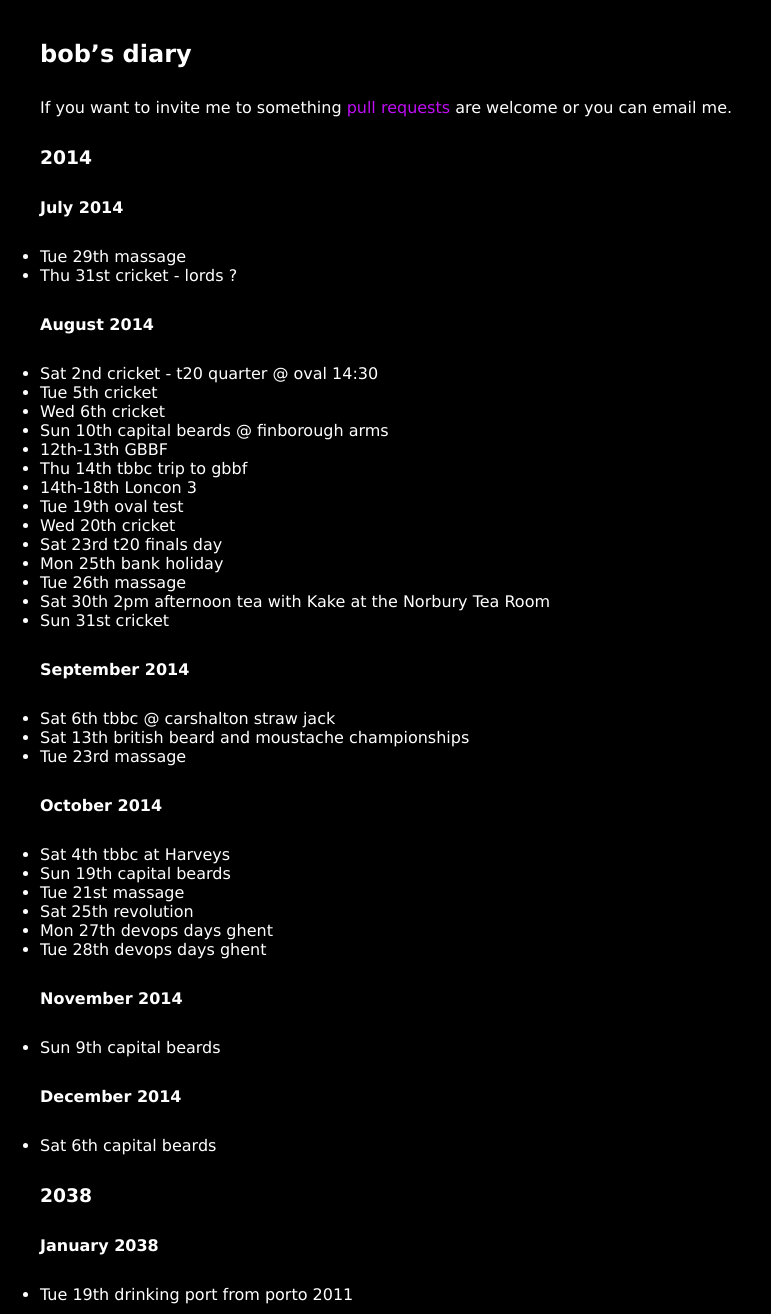
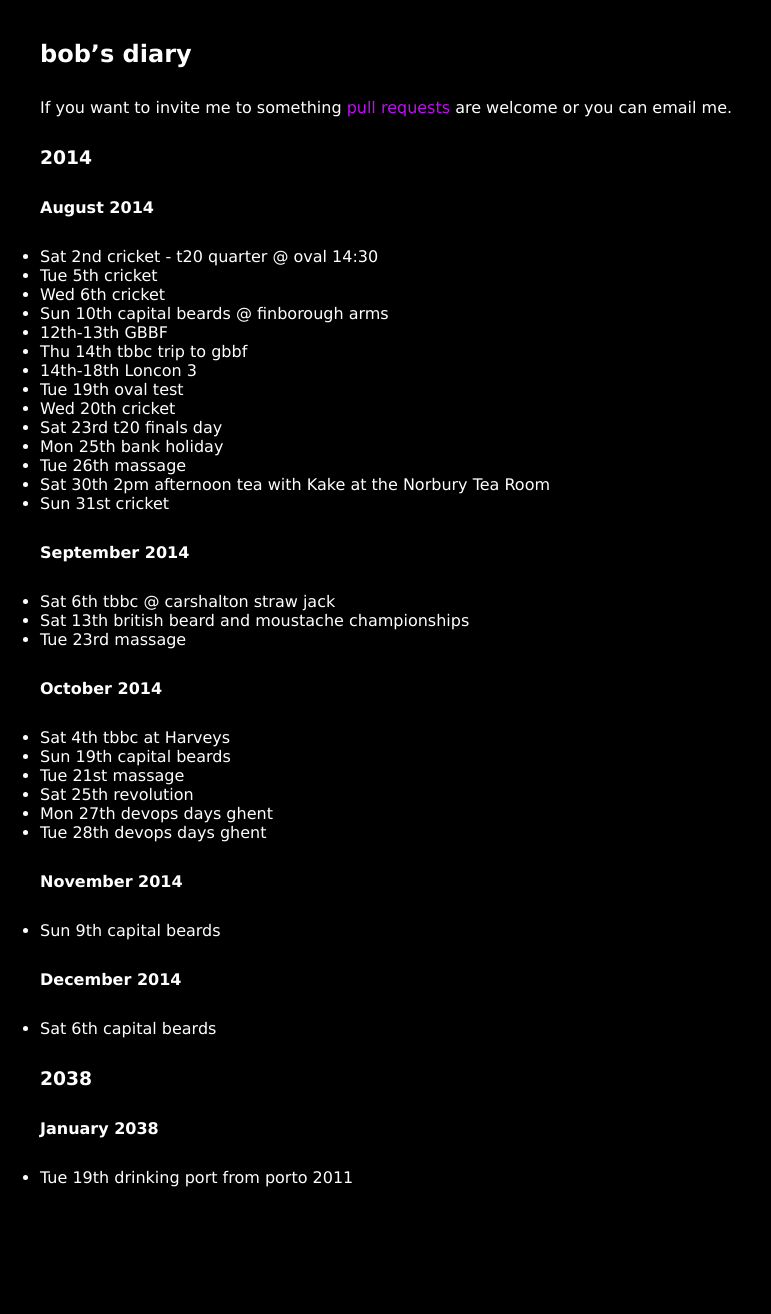
Before and after one commit to rjw1/randomness.org.uk, a Jekyll site: the page built from diary/index.md, in a window 1280 px wide. Shown: the whole page, without its empty margins (0-771 px from the left). Built offline with Jekyll 4.4.1, drawn with Linux system fonts in a browser that asks for light colours; Markdown is read by kramdown in place of the engine named in the settings; after the commit the page ends 1197 px from its top, so only the background shows below that.

Commit message:
July happened

```diff
--- a/diary/index.md
+++ b/diary/index.md
@@ -9,10 +9,6 @@ are welcome or you can email me.
 
 ### 2014 ###
 
-#### July 2014 ####
-
-* Tue 29th massage
-* Thu 31st cricket - lords ?
 
 #### August 2014 ####
 
```
